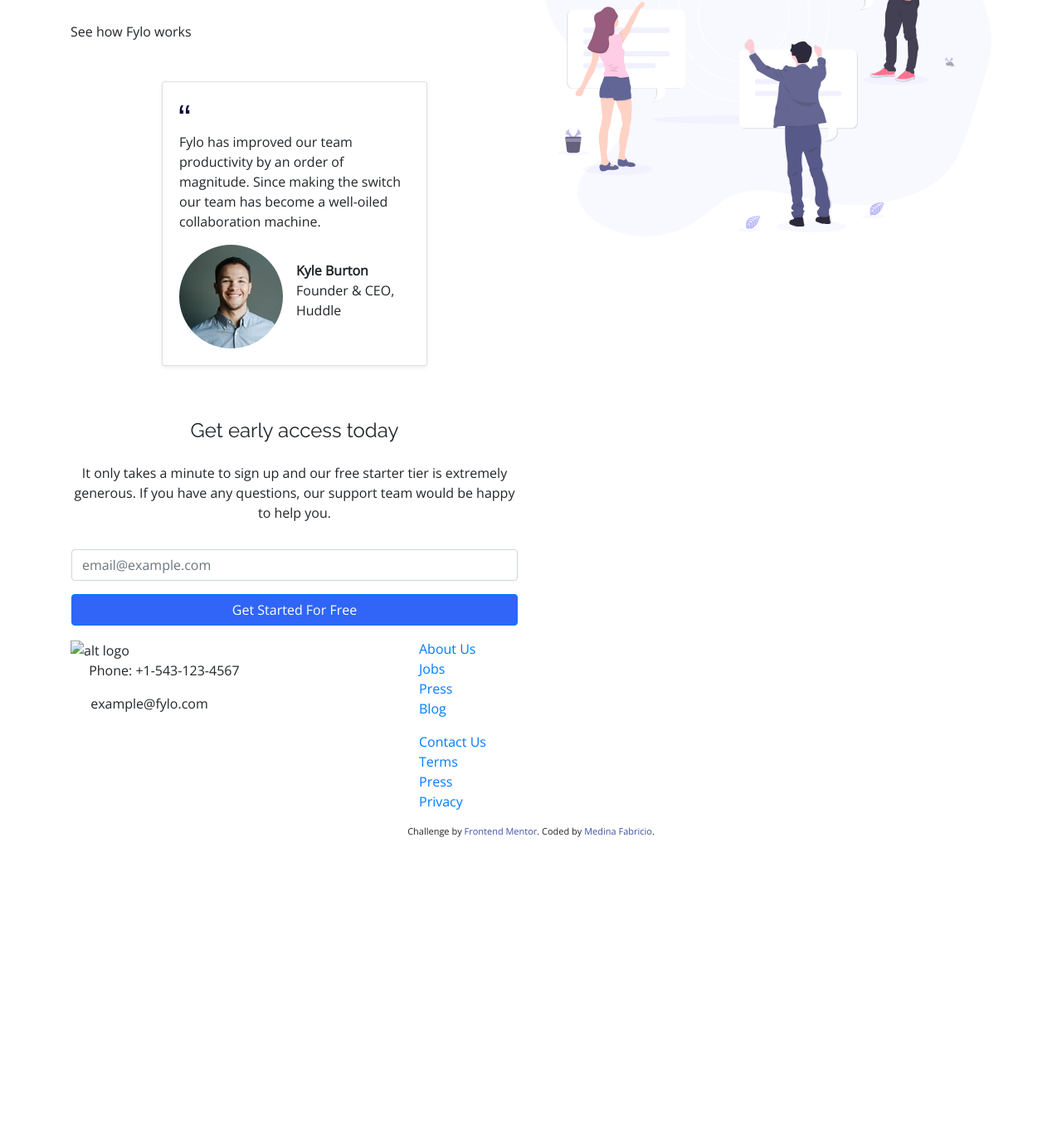
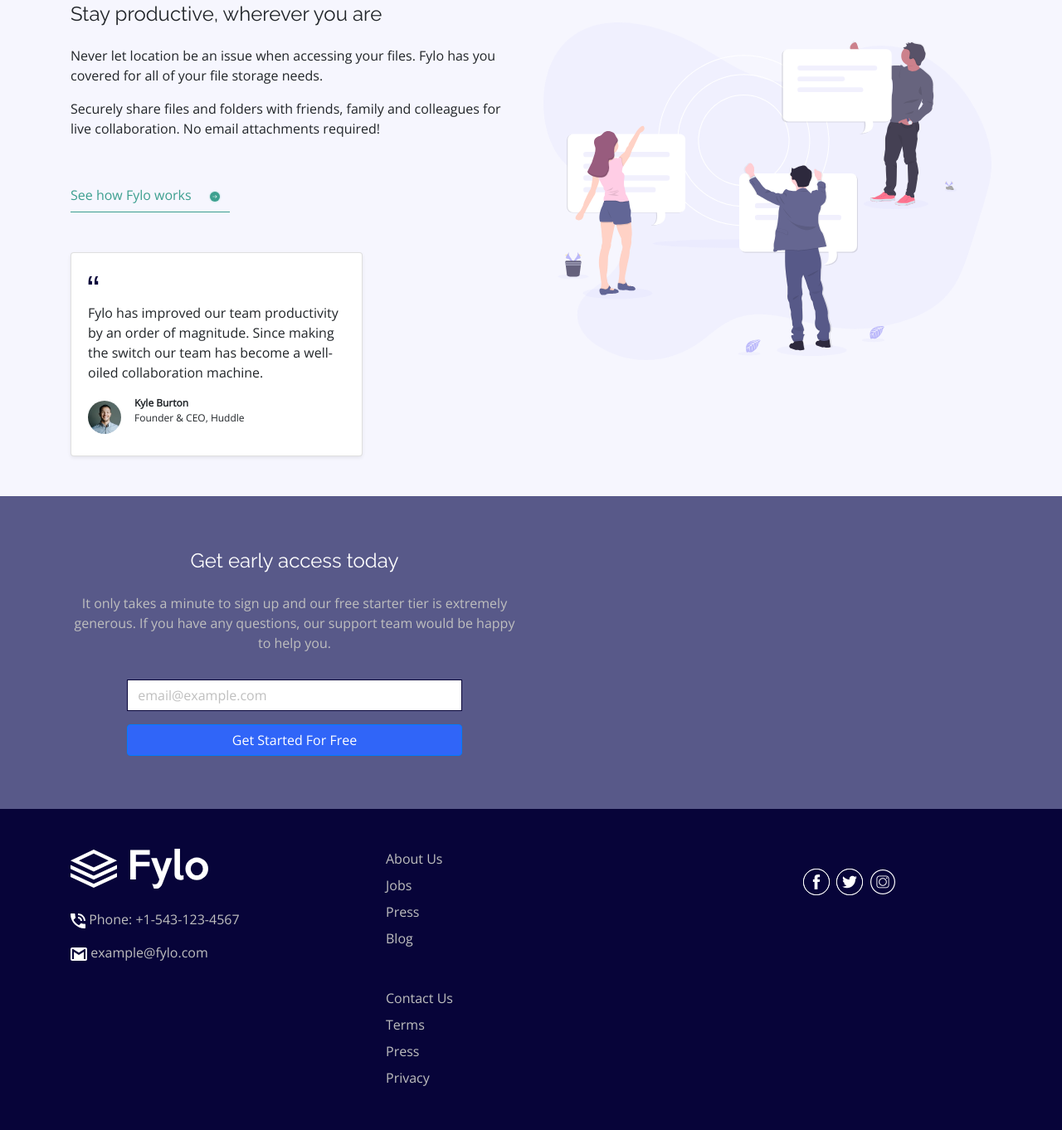
Before and after one commit to MFabri31/fylo-landing-page, a website: page public/index.html in a window 1280 px wide. Shown: the part 852-2214 px from the top of the page at 83% size. Before the commit the page ends 1878 px from the top, so only its background shows below. Drawn offline with nearby package versions, Linux system fonts and the light colour scheme.

Commit message:
cta and footer styles added

```diff
--- a/public/css/styles.css
+++ b/public/css/styles.css
@@ -20,10 +20,13 @@ body{
     font-weight: 400;
 }
 
-
 h1,h2,h3,h4,h5,h6{
     font-family: var(--alt-font);
     font-weight:300;
+}
+
+ul{
+    padding: 0
 }
 
 li{
@@ -44,7 +47,25 @@ a{
 }
 
 .attribution a {
-    color: hsl(228, 45%, 44%);
+    /* color: hsl(228, 45%, 44%); */
+    color:var(--acent-color2);
+}
+
+.divisor{
+    width: 12rem;
+    padding:0.5em 0;
+    border-bottom: 1px solid;
+    color: var(--acent-color2);
+    margin-right: auto;
+    margin-left: auto;
+}
+
+
+@media screen and (min-width: 768px){
+    .divisor{
+        margin-right:0 ;
+        margin-left:0 ;
+    }
 }
 
 
@@ -64,7 +85,7 @@ a{
 
 
 /* -----------------------
-          hero
+          HERO
 -------------------------*/
 
 .hero-text{
@@ -84,3 +105,58 @@ a{
 .btn{
     background-color:var(--acent-color);
 }
+
+/* -----------------------
+          FEATURES
+-------------------------*/
+.features{
+    background-color: var(--neutral-color);
+}
+
+.user-avatar-img{
+    width:40px;
+}
+
+.user-avatar-text{
+    font-size: 12px;
+}
+
+.card{
+    max-width:22rem;
+}
+
+
+/* -----------------------
+          CTA
+-------------------------*/
+.cta{
+    background-color:var(--secondary-color);
+}
+
+.cta-paragraph{
+    color: var(--neutral-color2);
+}
+
+
+/* -----------------------
+          FOOTER
+-------------------------*/
+.main-footer{
+    background-color:var(--primary-color);
+    color:var(--neutral-color2)
+}
+
+.nav-link-footer{
+    color:var(--neutral-color2);
+    /* margin-bottom: 10rem; */
+}
+
+.nav-item-footer{
+
+    margin-bottom: 0.5rem;
+}
+
+
+.social-icon{
+    margin-left: 0.5rem;
+}
--- a/public/index.html
+++ b/public/index.html
@@ -80,7 +80,14 @@
 
   <main>
     <!-- features -->
-    <section class="features my-5">
+
+    <div class="curve">
+      <img class="img-fluid" src="" alt="" srcset="
+       assets/img/bg-curve-desktop.svg 1024w,
+       assets/img/bg-curve-mobile.svg 768w
+      ">
+    </div>
+    <section class="features py-5">
       <div class="container">
         <div class="row">
           <!-- col-1 -->
@@ -90,7 +97,7 @@
           <!-- col-1 -->
           <!-- col2 -->
           <div class="col-md-6 order-md-1">
-            <h4> Stay productive, wherever you are</h4>
+            <h4 class="text-center text-md-left my-4"> Stay productive, wherever you are</h4>
             <p>
               Never let location be an issue when accessing your files. Fylo has you
               covered for all of your file storage needs.
@@ -98,21 +105,26 @@
             <p>
               Securely share files and folders with friends, family and colleagues for
               live collaboration. No email attachments required!</p>
-            <div class="divisor my-5">See how Fylo works</div>
-            <div class="card mx-auto shadow-sm" style="width: 20rem;">
+            <div class="divisor my-5">
+              See how Fylo works
+              <img src="assets/img/icon-arrow.svg" alt="icon-arrow" class="ml-3 img-fluid">
+            </div>
+            <!-- card -->
+            <div class="card mx-auto mx-md-0 shadow-sm">
               <div class="card-body">
-                <img src="assets/img/icon-quotes.svg" alt="">
+                <img src="assets/img/icon-quotes.svg" alt="icon-quotes">
 
                 <p class="card-text my-3"> Fylo has improved our team productivity by an order of magnitude. Since
                   making the switch our team has become a well-oiled collaboration machine.</p>
                 <div class="user-avatar d-flex align-items-center">
                   <img src="assets/img/avatar-testimonial.jpg" alt="user avatar"
-                    class="user-avatar__img img-fluid rounded-pill">
-                  <p class="user-avatar__text ml-3"> <span class="font-weight-bold">Kyle Burton</span> <br>
+                    class="user-avatar-img img-fluid rounded-pill">
+                  <p class="user-avatar-text ml-3"> <span class="font-weight-bold">Kyle Burton</span> <br>
                     Founder & CEO, Huddle</p>
                 </div>
               </div>
             </div>
+            <!-- card -->
           </div>
           <!-- col-2-->
         </div>
@@ -121,19 +133,19 @@
     <!-- features -->
     <!-- features -->
     <!-- cta -->
-    <section class="cta mt-5">
+    <section class="cta py-5">
       <div class="container">
         <div class="row">
-          <div class="col-md-6 text-center p-3">
+          <div class="col-md-6 text-center p-3 text-white">
             <h4> Get early access today</h4>
-            <p class="py-3">
+            <p class="py-3 cta-paragraph">
               It only takes a minute to sign up and our free starter tier is extremely generous.
               If you have any questions, our support team would be happy to help you.</p>
             <!-- form -->
-            <form class="main-form">
+            <form class="main-form w-75 mx-auto">
               <div class="form-group">
-                <input type="email" class="form-control" id="exampleInputEmail1" aria-describedby="emailHelp"
-                  placeholder="email@example.com">
+                <input type="email" class="form-control main-form-input" id="exampleInputEmail1"
+                  aria-describedby="emailHelp" placeholder="email@example.com">
               </div>
               <button type="submit" class="btn btn-primary w-100"> Get Started For Free</button>
             </form>
@@ -146,39 +158,51 @@
   </main>
 
   <!-- footer -->
-  <footer class="main-footer">
+  <footer class="main-footer py-5">
     <div class="container">
       <div class="row">
-        <div class="col-md-4">
-          <img src="" alt="alt logo">
-          <p><span><img src="assets/img/icon-phone.svg" alt=""></span> Phone: +1-543-123-4567</p>
-          <p><span><img src="assets/img/icon-email.svg" alt=""></span> example@fylo.com</p>
+        <div class="col-md-4 ">
+          <img src="assets/img/alt-logo.svg" alt="alt logo">
+          <div class="info-contact d-flex flex-column py-4">
+            <a href="#" class="nav-link-footer mb-3 ">
+              <img src="assets/img/icon-phone.svg" alt="icon-phone">
+              Phone: +1-543-123-4567
+            </a>
+            <a href="#" class="nav-link-footer">
+              <img src="assets/img/icon-email.svg" alt="icon-email">
+              example@fylo.com
+            </a>
+
+          </div>
         </div>
         <!-- <div class="col-md-3"></div> -->
         <div class="col-md-4">
           <nav>
             <ul>
-              <li><a href=""> About Us</a></li>
-              <li><a href=""> Jobs</a></li>
-              <li><a href=""> Press</a></li>
-              <li><a href=""> Blog</a></li>
+              <li class="nav-item-footer"><a href="" class="nav-link-footer"> About Us</a></li>
+              <li class="nav-item-footer"><a href="" class="nav-link-footer"> Jobs</a></li>
+              <li class="nav-item-footer"><a href="" class="nav-link-footer"> Press</a></li>
+              <li class="nav-item-footer"><a href="" class="nav-link-footer"> Blog</a></li>
             </ul>
-            <ul>
-              <li><a href=""> Contact Us</a></li>
-              <li><a href=""> Terms</a></li>
-              <li><a href=""> Press</a></li>
-              <li><a href=""> Privacy </a></li>
+            <ul class="my-5">
+              <li class="nav-item-footer"><a href="" class="nav-link-footer"> Contact Us</a></li>
+              <li class="nav-item-footer"><a href="" class="nav-link-footer"> Terms</a></li>
+              <li class="nav-item-footer"><a href="" class="nav-link-footer"> Press</a></li>
+              <li class="nav-item-footer"><a href="" class="nav-link-footer"> Privacy </a></li>
             </ul>
           </nav>
         </div>
-        <div class="col-md-4">
-          <a href="https://www.facebook.com/"><img src="assets/icons/facebook-icon.png" alt="facebook icon"></a>
-          <a href="https://twitter.com/"><img src="assets/icons/twitter-icon.png" alt="twitter icon"></a>
-          <a href="https://www.instagram.com/"><img src="assets/icons/instagram-icon.png" alt="instagram icon"></a>
+        <div class="col-md-4 d-flex justify-content-center py-4">
+          <a href="https://www.facebook.com/" class="social-icon"><img src="assets/icons/facebook-icon.png"
+              alt="facebook icon"></a>
+          <a href="https://twitter.com/" c<a href="https://www.facebook.com/" class="social-icon"><img
+              src="assets/icons/twitter-icon.png" alt="twitter icon"></a>
+          <a href="https://www.instagram.com/" c<a href="https://www.facebook.com/" class="social-icon"><img
+              src="assets/icons/instagram-icon.png" alt="instagram icon"></a>
         </div>
       </div>
     </div>
-    <p class="attribution">
+    <p class="attribution mt-3">
       Challenge by <a href="https://www.frontendmentor.io?ref=challenge" target="_blank">Frontend Mentor</a>.
       Coded by <a href="#">Medina Fabricio</a>.
     </p>
```
Also changed, not shown: public/assets/img/alt-logo.svg (added).
